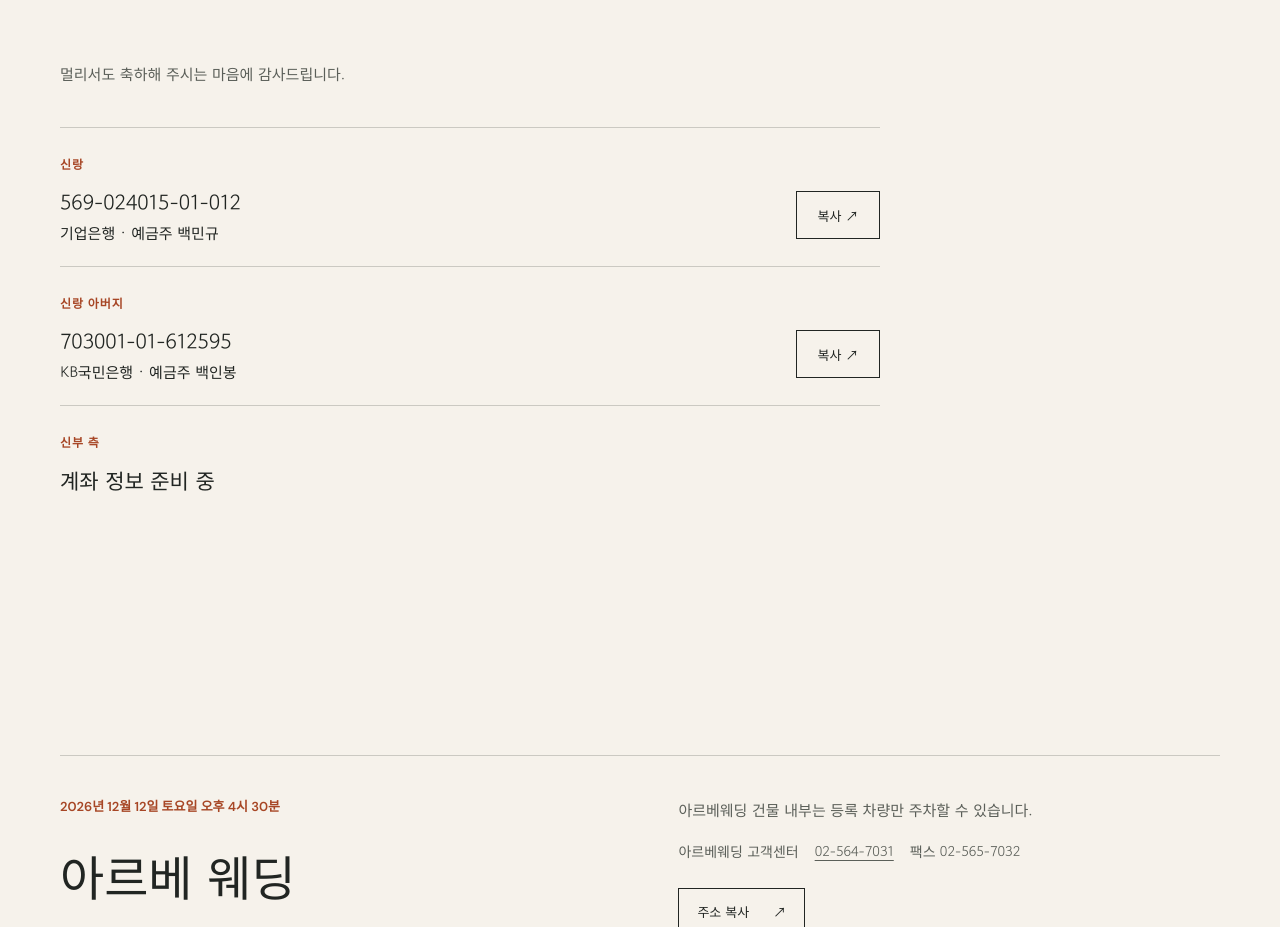
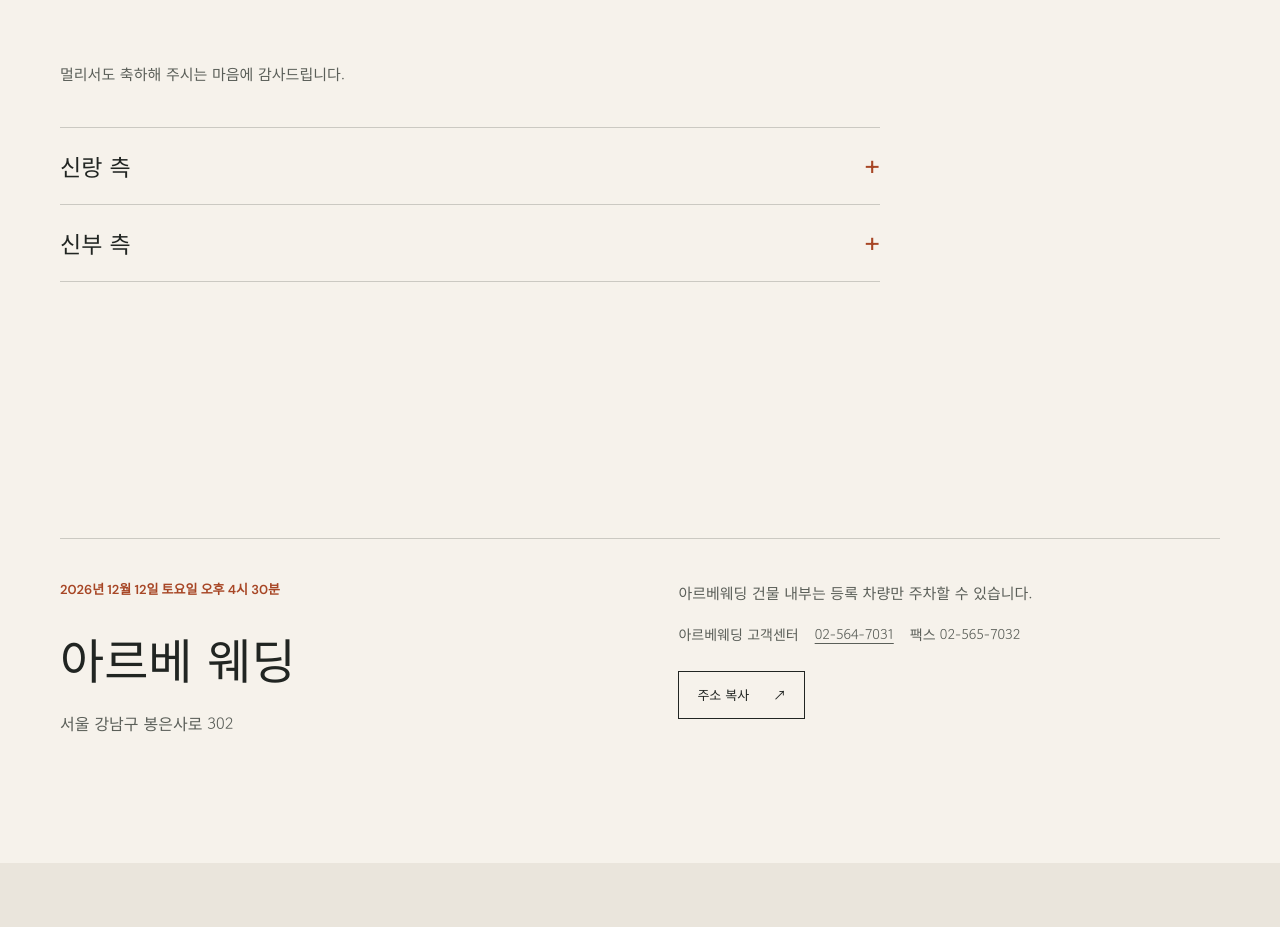
Before and after one commit to baekmingyu1/Wedding-card, a website: page index.html in a window 1280 px wide. Shown: the part 5620-6547 px from the top of the page. Drawn offline with Linux system fonts and the light colour scheme.

Commit message:
feat: 계좌 안내를 양측 접이식 목록으로 변경

```diff
--- a/content.js
+++ b/content.js
@@ -28,9 +28,9 @@
   rsvpUrl: "",
   wreathMessage: "환경을 위해 화환을 받지 않고 있습니다.\n축하해 주시는 마음만 감사히 받겠습니다.",
   accounts: [
-    { side: "신랑", bank: "기업은행", number: "569-024015-01-012", holder: "백민규" },
-    { side: "신랑 아버지", bank: "KB국민은행", number: "703001-01-612595", holder: "백인봉" },
-    { side: "신부 측", bank: "", number: "", holder: "" }
+    { side: "신랑 측", label: "신랑", bank: "기업은행", number: "569-024015-01-012", holder: "백민규" },
+    { side: "신랑 측", label: "신랑 아버지", bank: "KB국민은행", number: "703001-01-612595", holder: "백인봉" },
+    { side: "신부 측", label: "", bank: "", number: "", holder: "" }
   ],
   // Generated from assets/opening/DSC*.jpg by npm run images.
   openingPhotos: window.OPENING_IMAGES || [],
--- a/index.html
+++ b/index.html
@@ -13,11 +13,11 @@
   <link rel="preload" as="image" media="(min-width: 761px)" href="assets/opening/frames/01-1600-bffa7b263d.webp" imagesrcset="assets/opening/frames/01-480-4ff597cf5f.webp 480w, assets/opening/frames/01-768-32b972d6aa.webp 768w, assets/opening/frames/01-1024-2442ce091a.webp 1024w, assets/opening/frames/01-1600-bffa7b263d.webp 1600w" imagesizes="100vw" fetchpriority="high">
   <!-- OPENING_PRELOAD_END -->
   <link href="https://fonts.googleapis.com/css2?family=DM+Sans:wght@400;600;700;800&family=Gowun+Dodum&display=swap" rel="stylesheet">
-  <link rel="stylesheet" href="styles.css?v=11">
+  <link rel="stylesheet" href="styles.css?v=12">
   <link rel="stylesheet" href="play-pause.css?v=18">
   <script src="opening-images.js" defer></script>
-  <script src="content.js?v=10" defer></script>
-  <script src="script.js?v=20" defer></script>
+  <script src="content.js?v=11" defer></script>
+  <script src="script.js?v=21" defer></script>
 </head>
 <body>
   <a class="skip-link" href="#invitation">본문으로 건너뛰기</a>
@@ -124,7 +124,7 @@
     </section>
 
     <section class="section account" id="account" aria-label="마음 전하실 곳">
-      <div class="section__inner"><p class="section__lead">멀리서도 축하해 주시는 마음에 감사드립니다.</p><div class="account__list" id="account-list"></div><p class="account__note">계좌 정보는 제공받은 뒤 표시됩니다.</p></div>
+      <div class="section__inner"><p class="section__lead">멀리서도 축하해 주시는 마음에 감사드립니다.</p><div class="account__list" id="account-list"></div></div>
     </section>
 
     <section class="section location" id="location" aria-label="예식 장소">
--- a/script.js
+++ b/script.js
@@ -248,32 +248,46 @@
     }
   });
 
-  for (const account of content.accounts || []) {
+  for (const groupName of ["신랑 측", "신부 측"]) {
+    const group = document.createElement("details");
+    group.className = "account__group";
+    const summary = document.createElement("summary");
+    summary.textContent = groupName;
+    const body = document.createElement("div");
+    body.className = "account__group-body";
+    const readyAccounts = (content.accounts || []).filter((account) =>
+      account.side === groupName && account.bank && account.number && account.holder
+    );
+
+    for (const account of readyAccounts) {
       const card = document.createElement("article");
       card.className = "account__card";
-    const side = document.createElement("p");
-    side.className = "account__side";
-    side.textContent = account.side;
+      const label = document.createElement("p");
+      label.className = "account__side";
+      label.textContent = account.label || groupName;
       const details = document.createElement("p");
       details.className = "account__details";
-    const name = document.createElement("strong");
-    const ready = Boolean(account.bank && account.number && account.holder);
-    name.textContent = ready ? account.number : "계좌 정보 준비 중";
-    details.append(name);
-    if (ready) details.append(document.createTextNode(`${account.bank} · 예금주 ${account.holder}`));
+      const number = document.createElement("strong");
+      number.textContent = account.number;
+      details.append(number, document.createTextNode(`${account.bank} · 예금주 ${account.holder}`));
       const button = document.createElement("button");
       button.className = "button button--light";
       button.type = "button";
       button.textContent = "복사 ↗";
-    button.setAttribute("aria-label", `${account.side} 계좌번호 복사`);
-    button.disabled = !ready;
-    if (ready) button.addEventListener("click", () => copyText(account.number));
-    card.append(side, details);
-    if (ready) card.append(button);
-    accountHost.append(card);
+      button.setAttribute("aria-label", `${account.label || groupName} 계좌번호 복사`);
+      button.addEventListener("click", () => copyText(account.number));
+      card.append(label, details, button);
+      body.append(card);
     }
-  if ((content.accounts || []).some((account) => account.bank && account.number && account.holder)) {
-    document.querySelector(".account__note").hidden = true;
+
+    if (!readyAccounts.length) {
+      const empty = document.createElement("p");
+      empty.className = "account__empty";
+      empty.textContent = "계좌 정보 준비 중";
+      body.append(empty);
+    }
+    group.append(summary, body);
+    accountHost.append(group);
   }
 
   const opening = document.getElementById("opening");
--- a/styles.css
+++ b/styles.css
@@ -123,13 +123,21 @@
 .button:disabled { opacity: .45; cursor: not-allowed; }
 
 .account { background: var(--cream); }
-.account__list { display: grid; grid-template-columns: minmax(0, 1fr); gap: 20px; max-width: 820px; margin-top: 64px; }
-.account__card { display: grid; grid-template-columns: minmax(0, 1fr) auto; align-items: center; column-gap: 16px; padding: 27px 0 0; border-top: 1px solid var(--line); }
+.account__list { display: grid; grid-template-columns: minmax(0, 1fr); max-width: 820px; margin-top: 64px; }
+.account__group { border-top: 1px solid var(--line); }
+.account__group:last-child { border-bottom: 1px solid var(--line); }
+.account__group > summary { display: flex; min-height: 76px; align-items: center; justify-content: space-between; gap: 16px; cursor: pointer; list-style: none; font-size: clamp(18px, 2.4vw, 23px); }
+.account__group > summary::-webkit-details-marker { display: none; }
+.account__group > summary::after { content: "+"; color: var(--accent); font-family: 'DM Sans', sans-serif; font-size: 28px; font-weight: 400; line-height: 1; }
+.account__group[open] > summary::after { content: "−"; }
+.account__group > summary:focus-visible { outline: 2px solid var(--accent); outline-offset: 4px; }
+.account__group-body { padding-bottom: 24px; }
+.account__card { display: grid; grid-template-columns: minmax(0, 1fr) auto; align-items: center; column-gap: 16px; padding: 20px 0; border-top: 1px solid var(--line); }
 .account__side { grid-column: 1 / -1; margin: 0 0 12px; color: var(--accent); font-family: 'DM Sans', 'Gowun Dodum', sans-serif; font-size: 12px; font-weight: 700; letter-spacing: .08em; }
 .account__details { min-width: 0; margin: 0; font-size: 15px; line-height: 1.7; overflow-wrap: anywhere; }
 .account__details strong { display: block; font-size: clamp(16px, 2.4vw, 21px); font-weight: 400; }
 .account__card button { min-width: 84px; justify-content: center; white-space: nowrap; }
-.account__note { margin-top: 18px; color: var(--muted); font-size: 12px; }
+.account__empty { margin: 0; padding: 20px 0 4px; color: var(--muted); font-size: 15px; }
 
 .footer { display: flex; align-items: center; justify-content: space-between; gap: 22px; padding: 46px clamp(28px, 6vw, 90px); background: var(--ink); color: var(--paper); }
 .footer span { font-family: 'DM Sans', sans-serif; font-size: 10px; font-weight: 600; letter-spacing: .18em; }
```
Lines whose indentation alone changed are shown as unchanged.
